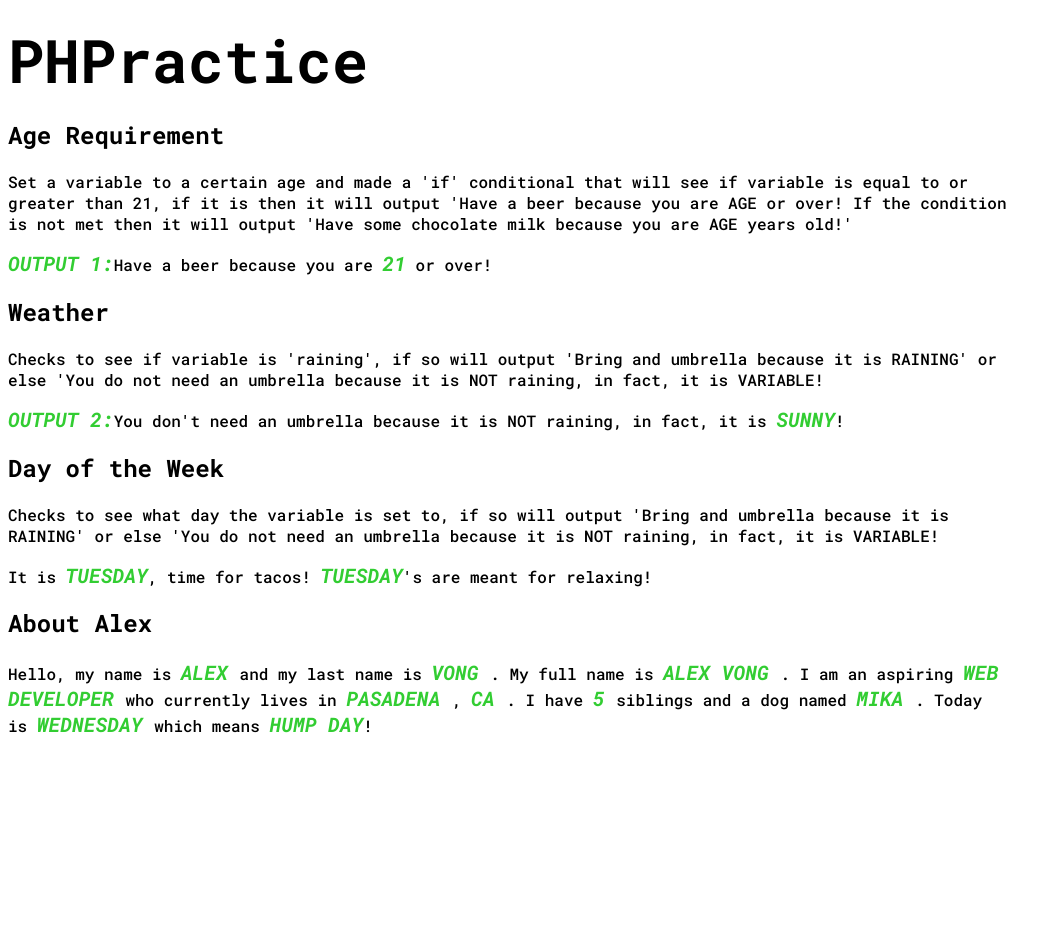
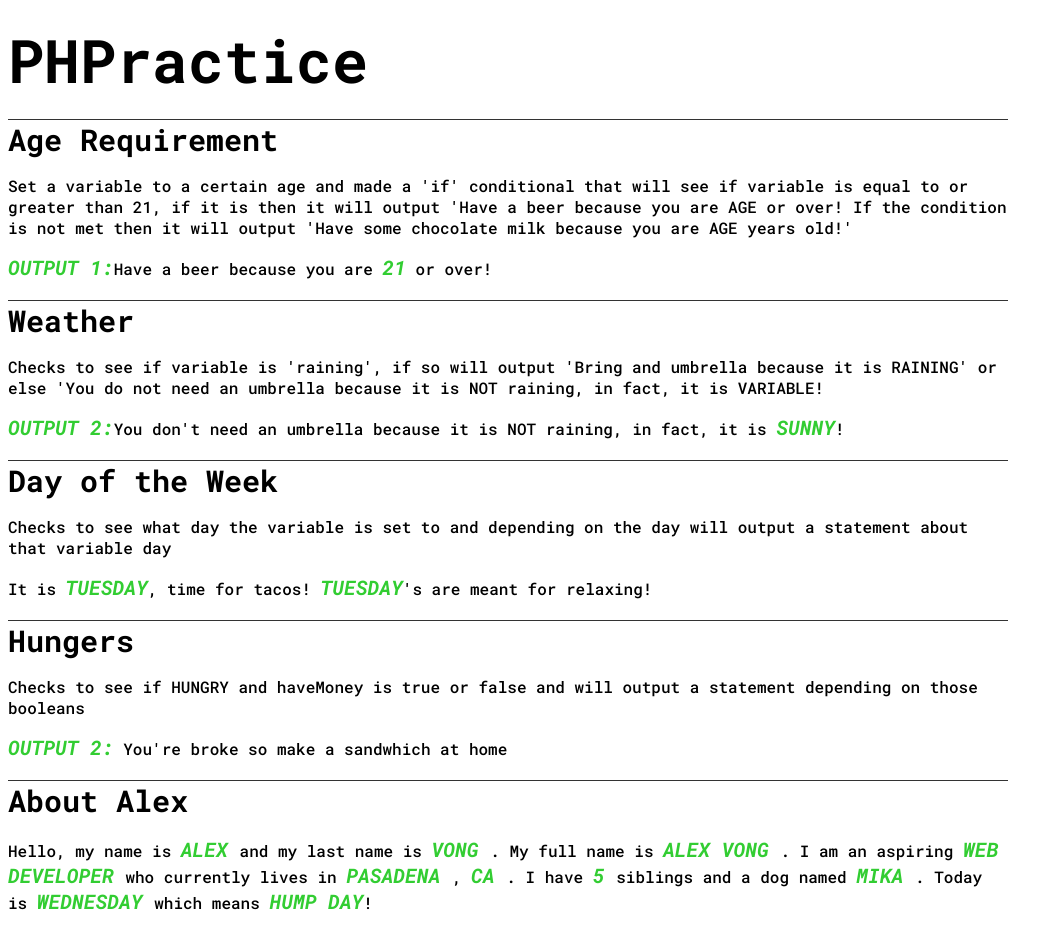
Before and after one commit to alex-vong/php-projects, a PHP site: page / in a window 1280 px wide. Shown: the whole page, without its empty margins (0-1063 px from the left). Before the commit the page ends 733 px from the top, so only its background shows below. Run offline with PHP 8.4, Linux system fonts and the light colour scheme.

Commit message:
operators

```diff
--- a/conditionals/index.php
+++ b/conditionals/index.php
@@ -2,9 +2,17 @@
 <html lang="en">
 
 <head>
-  <meta charset="UTF-8">
+  <meta charset="UTF-8" />
   <meta name="viewport"
-        content="width=device-width, initial-scale=1.0">
+        content="width=device-width, initial-scale=1.0" />
+  <meta name="description"
+        content="PHP-ractice" />
+  <meta name="og:description"
+        content="PHP Conditional and Boolean and Stuff" />
+  <meta property="og:image"
+        content="[[ Meta-Image Goes Here]]" />
+  <meta property="og:title"
+        content="PH-Practice!" />
   <title>Conditional Practice </title>
   <link rel="stylesheet"
         href="styles.css">
@@ -19,16 +27,14 @@ echo "<h2> Age Requirement</h2>";
 echo "<p>Set a variable to a certain age and made a 'if' conditional that will see if variable is equal to or greater than 21, if it is then it will output 'Have a beer because you are AGE or over! If the condition is not met then it will output 'Have some chocolate milk because you are AGE years old!' </p>";
 
 
-
 $age = 21;
 $weather = 'sunny';
-$hungry = false;
+
 
 if ($age >= 21) {
   echo "<span class='conditional'>" . "Output 1:" . "</span>" . "Have a beer because you are " ."<span class='conditional'>" . $age . "</span>" . " or over!";
 } else {
   echo "<span class='conditional'>" . "Output 2:" . "</span>" . "Have some chocolate milk because you are " ."<span class='conditional'>" . $age . "</span>" . " years old!";
-
 }
 
 echo "<h2> Weather</h2>";
@@ -41,7 +47,7 @@ if ($weather === 'raining') {
 }
 
 echo "<h2> Day of the Week</h2>";
-echo "<p>Checks to see what day the variable is set to, if so will output 'Bring and umbrella because it is RAINING' or else 'You do not need an umbrella because it is NOT raining, in fact, it is VARIABLE! </p>";
+echo "<p>Checks to see what day the variable is set to and depending on the day will output a statement about that variable day</p>";
 $day = 'Tuesday';
 
 if ($day === 'Monday') {
@@ -58,7 +64,24 @@ if ($day === 'Monday') {
   echo "Today is " . "<span class='conditional'>" . $day . "</span>" . "! I love the weekend!";
 } else {
   echo " " . "<span class='conditional'>" . $day . "</span>" . "'s are meant for relaxing!";
+};
+
+echo "<h2> Hungers </h2>";
+echo "<p>Checks to see if HUNGRY and haveMoney is true or false and will output a statement depending on those booleans</p>";
+
+$hungry = true;
+$money = false;
+
+if ($hungry && $money) {
+  echo "<span class='conditional'>" . "Output 1:" . "</span>" . "Go buy In-N-Out!";
+} else if ($hungry && !$money) {
+  echo "<span class='conditional'>" . "Output 2:" . "</span>" . " You're broke so make a sandwhich at home";
+} else if (!$hungry && $money) {
+  echo "<span class='conditional'>" . "Output 3:" . "</span>" . "You're not even hungry, go away!";
+} else {
+  echo "<span class='conditional'>" . "Output 4:" . "</span>" . "Who do I look like, your Mom?";
 }
+
 
 $name = 'Alex';
 $lastName = 'Vong';
--- a/conditionals/styles.css
+++ b/conditionals/styles.css
@@ -4,6 +4,18 @@ h1 {
 	font-size: 60px;
 	margin: 20px 0;
 }
+
+h2 {
+	font-size: 30px;
+	margin-top: 20px;
+	margin-bottom: 15px;
+	border-top: 1px solid #333;
+}
+
+p:nth-of-type(last) {
+	font-size: 80px;
+}
+
 .inner-column {
 	width: min(90%, 1000px);
 }
```
